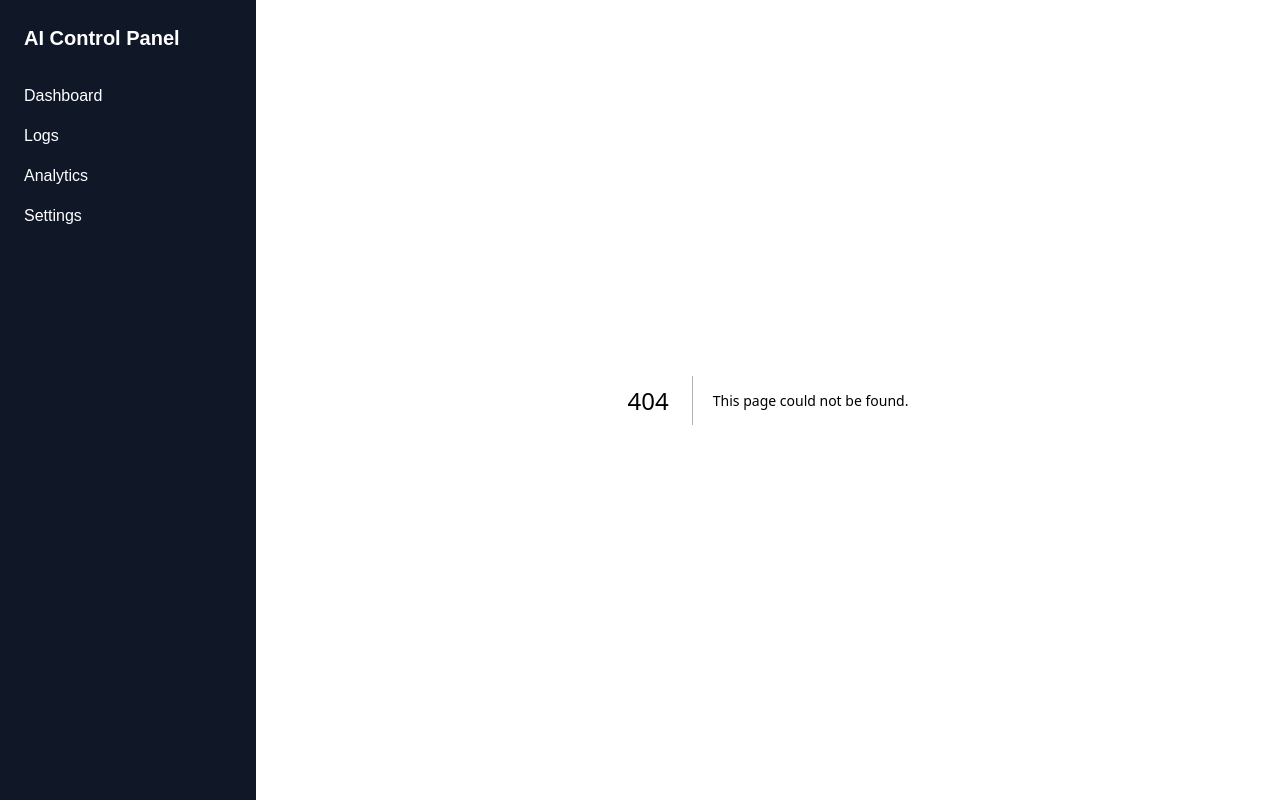
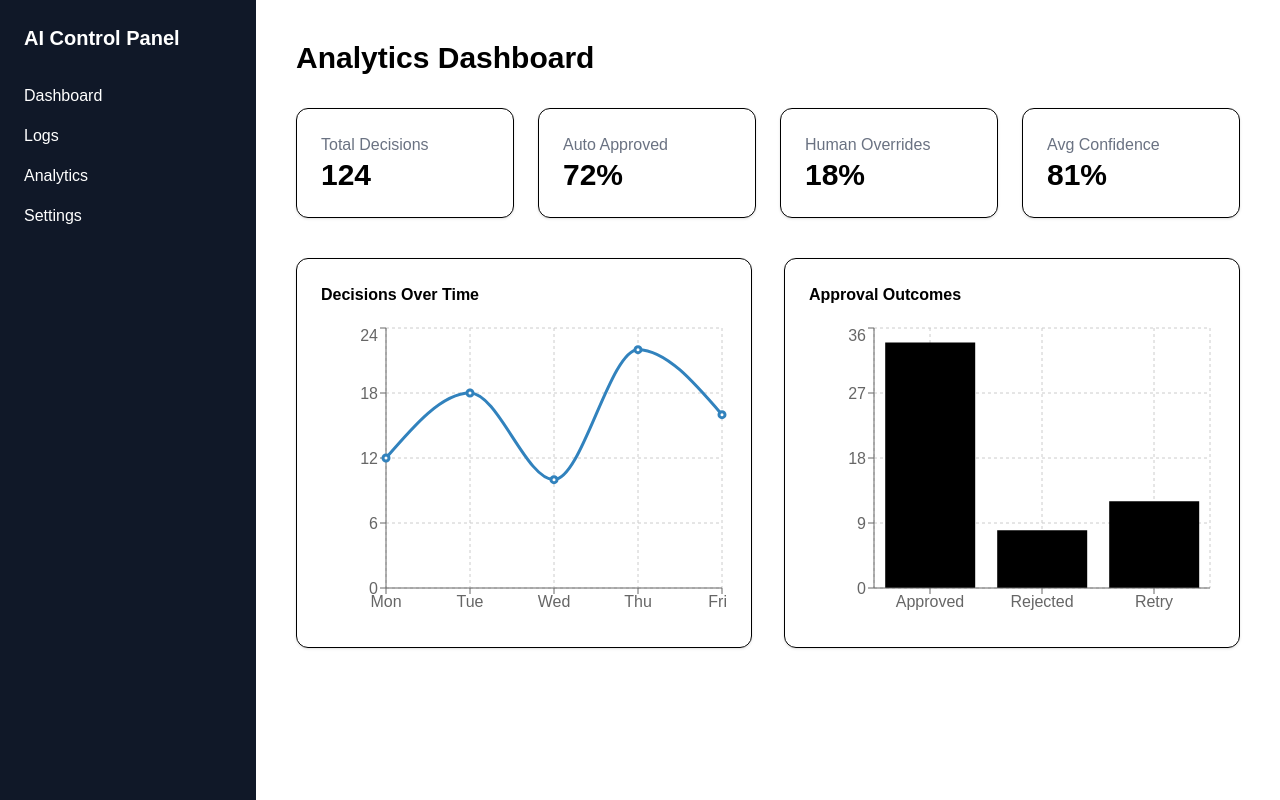
Before and after one commit to Unique-Ade/ai-agentic-automation-platform, a Next.js app: page /analytics in a window 1280 px wide. Before the commit this address had no page. Built offline with nearby package versions, Linux system fonts and the light colour scheme.

Commit message:
feat: add analytics dashboard with charts and KPI metrics

```diff
--- /dev/null
+++ b/app/analytics/page.tsx
@@ -0,0 +1,98 @@
+"use client";
+
+import {
+  LineChart,
+  Line,
+  XAxis,
+  YAxis,
+  Tooltip,
+  CartesianGrid,
+  BarChart,
+  Bar,
+  ResponsiveContainer,
+} from "recharts";
+
+const decisionData = [
+  { day: "Mon", total: 12 },
+  { day: "Tue", total: 18 },
+  { day: "Wed", total: 10 },
+  { day: "Thu", total: 22 },
+  { day: "Fri", total: 16 },
+];
+
+const approvalData = [
+  { name: "Approved", value: 34 },
+  { name: "Rejected", value: 8 },
+  { name: "Retry", value: 12 },
+];
+
+export default function AnalyticsPage() {
+  return (
+    <main className="min-h-screen bg-white p-10 text-black">
+      <div className="max-w-6xl mx-auto">
+
+        <h1 className="text-3xl font-bold mb-8">
+          Analytics Dashboard
+        </h1>
+
+        <div className="grid grid-cols-4 gap-6 mb-10">
+          <div className="border rounded-xl p-6 shadow-sm">
+            <p className="text-gray-500">Total Decisions</p>
+            <h2 className="text-3xl font-bold">124</h2>
+          </div>
+
+          <div className="border rounded-xl p-6 shadow-sm">
+            <p className="text-gray-500">Auto Approved</p>
+            <h2 className="text-3xl font-bold">72%</h2>
+          </div>
+
+          <div className="border rounded-xl p-6 shadow-sm">
+            <p className="text-gray-500">Human Overrides</p>
+            <h2 className="text-3xl font-bold">18%</h2>
+          </div>
+
+          <div className="border rounded-xl p-6 shadow-sm">
+            <p className="text-gray-500">Avg Confidence</p>
+            <h2 className="text-3xl font-bold">81%</h2>
+          </div>
+        </div>
+
+        <div className="grid grid-cols-2 gap-8">
+
+          <div className="border rounded-xl p-6 shadow-sm">
+            <h2 className="font-bold mb-4">
+              Decisions Over Time
+            </h2>
+
+            <ResponsiveContainer width="100%" height={300}>
+              <LineChart data={decisionData}>
+                <CartesianGrid strokeDasharray="3 3" />
+                <XAxis dataKey="day" />
+                <YAxis />
+                <Tooltip />
+                <Line type="monotone" dataKey="total" strokeWidth={3} />
+              </LineChart>
+            </ResponsiveContainer>
+          </div>
+
+          <div className="border rounded-xl p-6 shadow-sm">
+            <h2 className="font-bold mb-4">
+              Approval Outcomes
+            </h2>
+
+            <ResponsiveContainer width="100%" height={300}>
+              <BarChart data={approvalData}>
+                <CartesianGrid strokeDasharray="3 3" />
+                <XAxis dataKey="name" />
+                <YAxis />
+                <Tooltip />
+                <Bar dataKey="value" />
+              </BarChart>
+            </ResponsiveContainer>
+          </div>
+
+        </div>
+      </div>
+    </main>
+  );
+}
--- a/package.json
+++ b/package.json
@@ -11,7 +11,8 @@
   "dependencies": {
     "next": "16.2.4",
     "react": "19.2.4",
-    "react-dom": "19.2.4"
+    "react-dom": "19.2.4",
+    "recharts": "^3.8.1"
   },
   "devDependencies": {
     "@tailwindcss/postcss": "^4",
```
Also changed, not shown: 1 other file (tests, documents, lock files or other folders).
